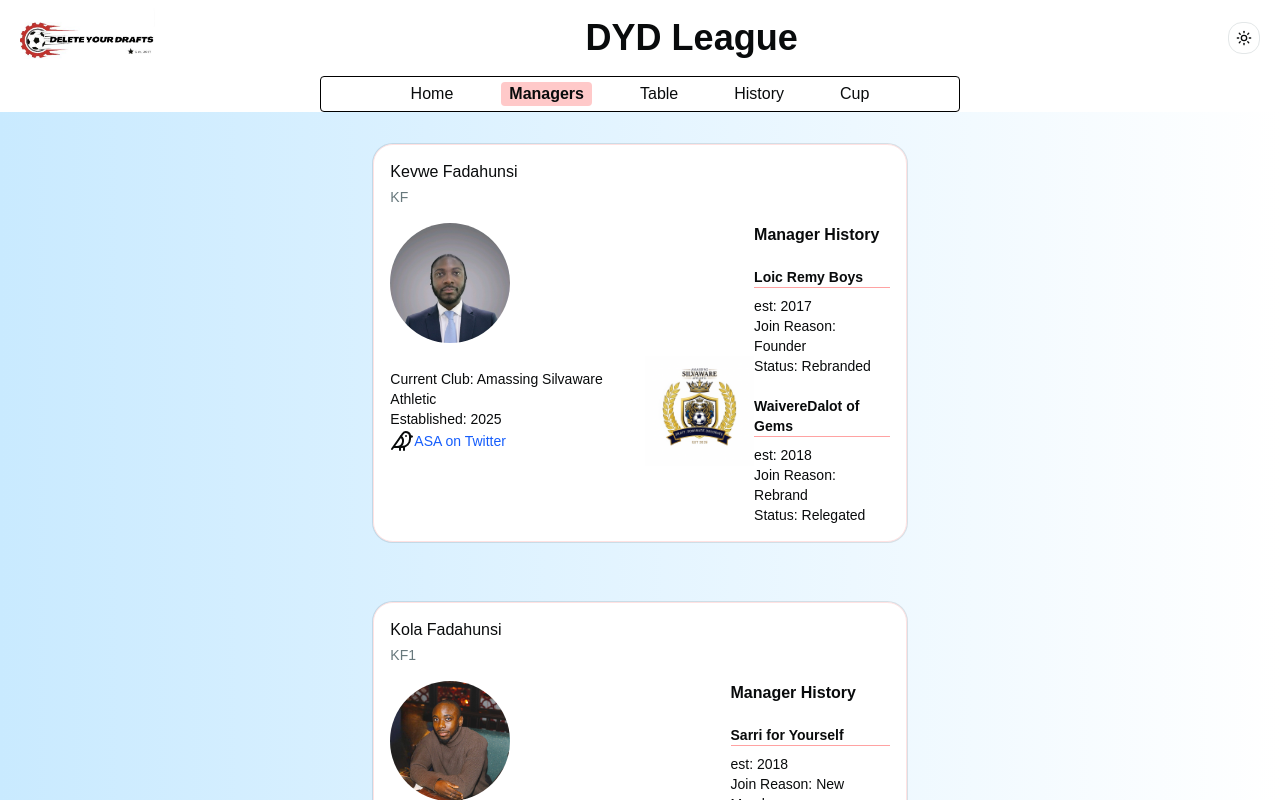
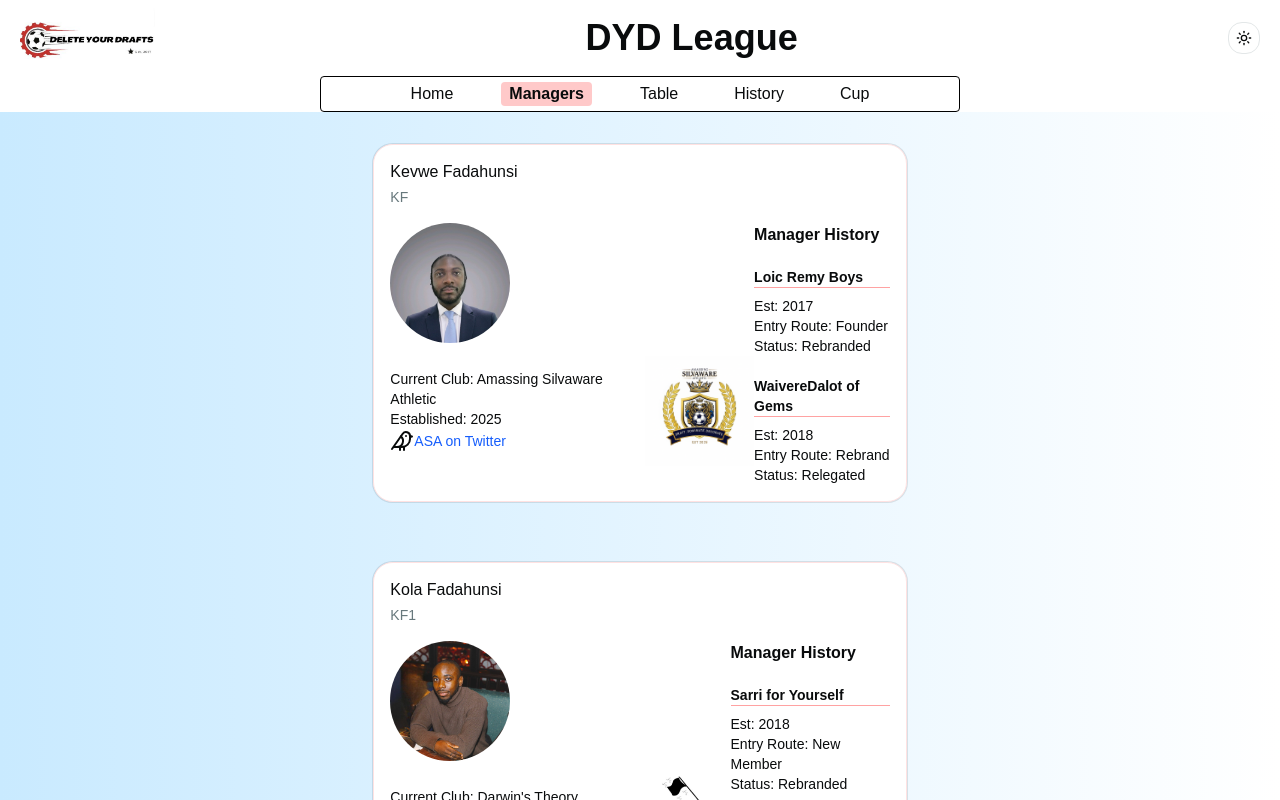
Before and after one commit to kfadahunsi/dyd, a React (Vite) app: page /managers in a window 1280 px wide. Built offline with nearby package versions, Linux system fonts and the light colour scheme; no server answers.

Commit message:
changed "join reason" to "entry route" cwentered text for the dyd cup winner baller

```diff
--- a/src/components/Knockout.tsx
+++ b/src/components/Knockout.tsx
@@ -81,7 +81,7 @@ export default function Knockout() {
                     <span className="w-40 text-center">{finalists.away.name}</span>
                 </div> : null}
             </div>
-            {champion && <h2 className="h2 my-5">The {year-1}/{year} DYD Cup Champion is {champion.name}🎉</h2>}
+            {champion && <h2 className="h2 my-5 text-center">The {year-1}/{year} DYD Cup Champion is {champion.name}🎉</h2>}
         </div>
     </div>
   )
--- a/src/pages/Managers.tsx
+++ b/src/pages/Managers.tsx
@@ -46,8 +46,8 @@ export default function Managers() {
                                             return(
                                                 <div key={`${formerClub.name} ${formerClub.est}`} className="mt-5">
                                                     <p className="font-semibold border-b border-red-300">{formerClub.name}</p>
-                                                    <p className="pt-2">est: {formerClub.est}</p>
-                                                    <p>Join Reason: {formerClub.reason}</p>
+                                                    <p className="pt-2">Est: {formerClub.est}</p>
+                                                    <p>Entry Route: {formerClub.reason}</p>
                                                     <p>Status: {formerClub.status}</p>
                                                 </div>
                                             )
```
